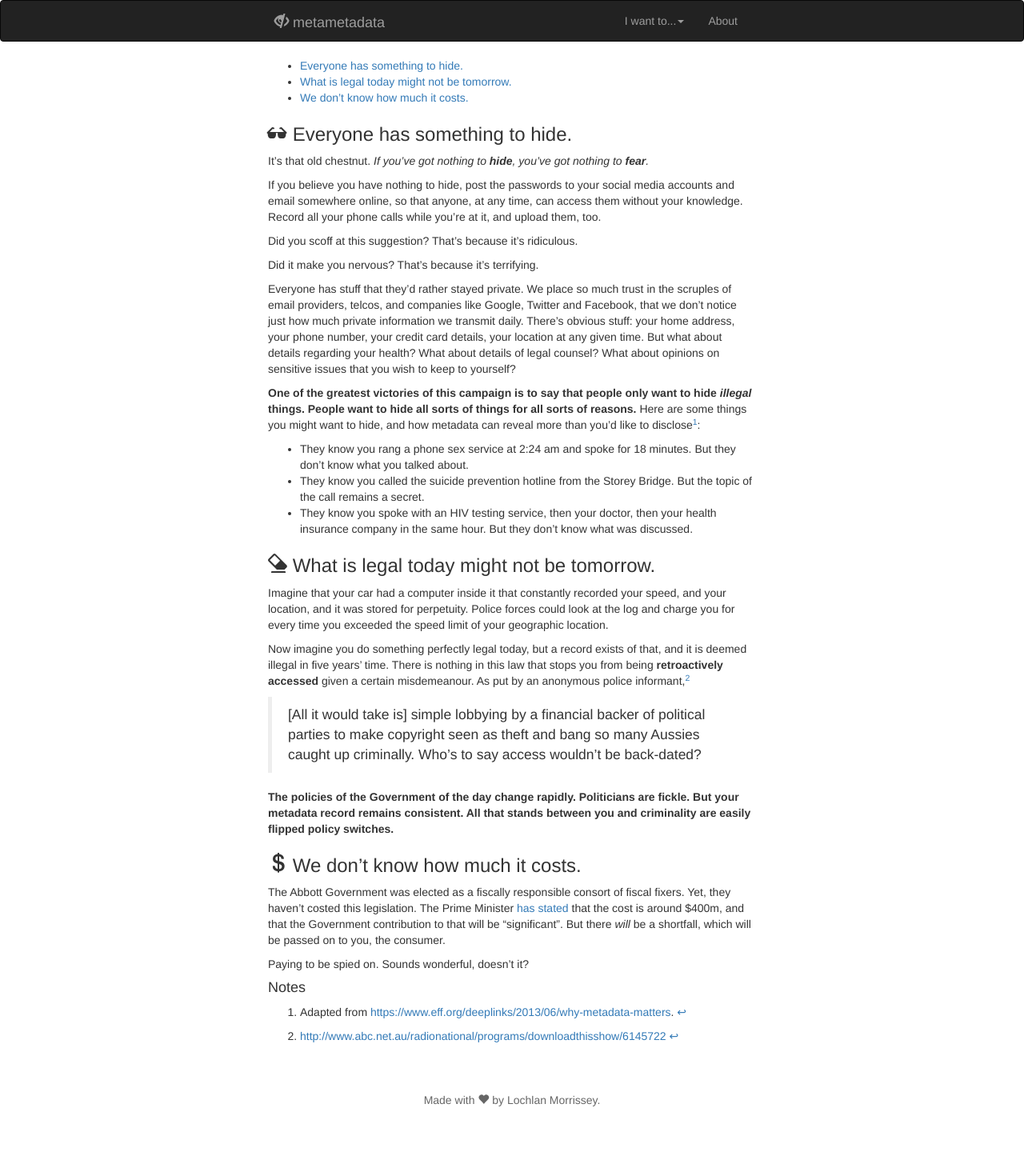
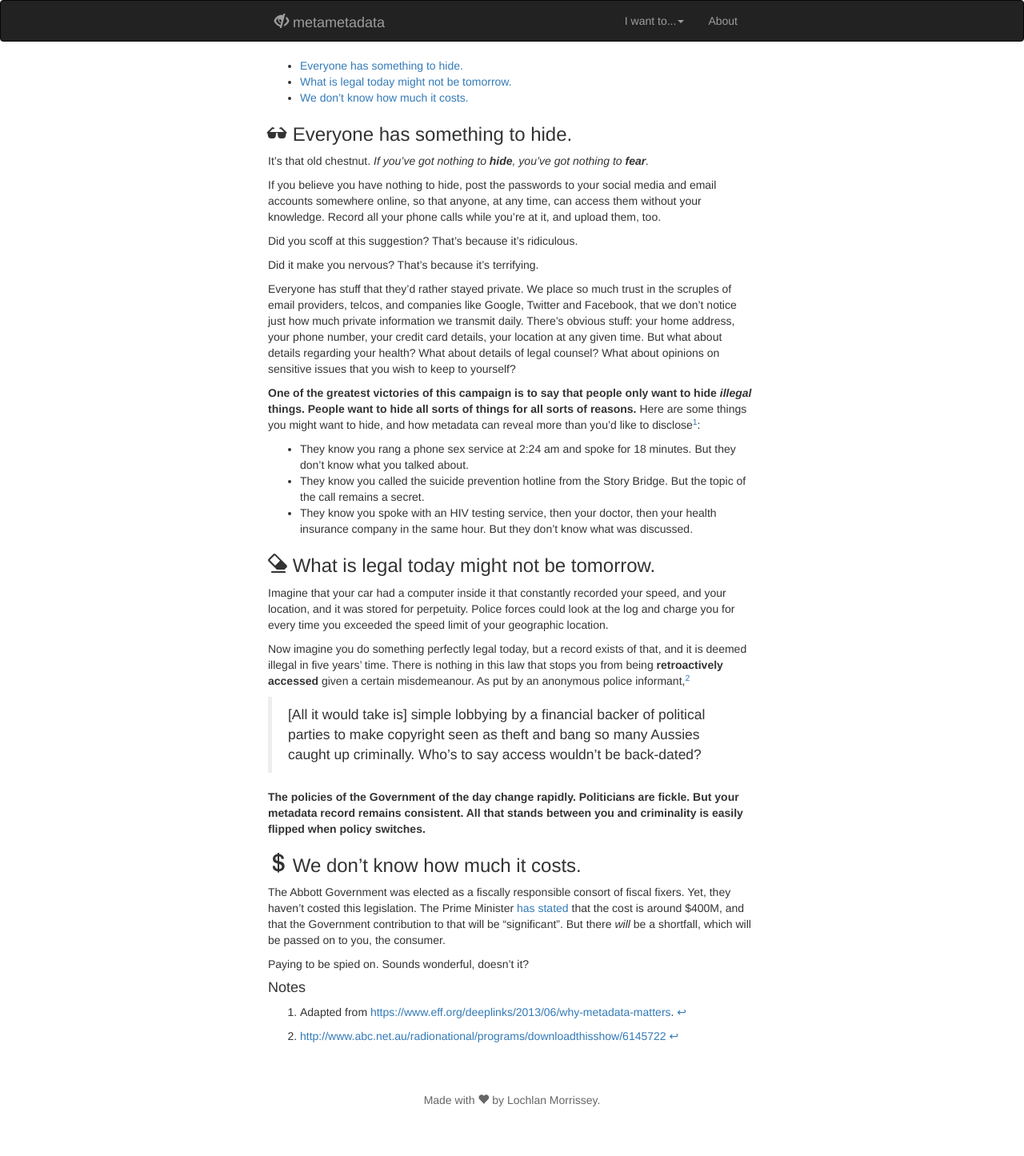
Before and after one commit to stragu/metametadata, a Jekyll site: the page built from care.md, in a window 1280 px wide. Shown: the whole page at 80% size. Built offline with Jekyll 4.4.1, drawn with Linux system fonts in a browser that asks for light colours; nearby versions of some CDN libraries.

Commit message:
typos, style
I like Wikipedia for style guidelines: https://en.wikipedia.org/wiki/Wikipedia:Manual_of_Style#Numbers
What about that police ref?

```diff
--- a/care.md
+++ b/care.md
@@ -11,7 +11,7 @@ permalink: /care/
 ### <span class="glyphicon glyphicon-sunglasses"></span> Everyone has something to hide. <a name="hide"></a>
 It's that old chestnut. _If you've got nothing to <strong>hide</strong>, you've got nothing to <strong>fear</strong>._
 
-If you believe you have nothing to hide, post the passwords to your social media accounts and email somewhere online, so that anyone,
+If you believe you have nothing to hide, post the passwords to your social media and email accounts somewhere online, so that anyone,
 at any time, can access them without your knowledge. Record all your phone calls while you're at it, and upload them, too.
 
 Did you scoff at this suggestion? That's because it's ridiculous.
@@ -29,7 +29,7 @@ all sorts of things for all sorts of reasons.__
 Here are some things you might want to hide, and how metadata can reveal more than you'd like to disclose[^eff]:
 
 - They know you rang a phone sex service at 2:24 am and spoke for 18 minutes. But they don't know what you talked about.
-- They know you called the suicide prevention hotline from the Storey Bridge. But the topic of the call remains a secret.
+- They know you called the suicide prevention hotline from the Story Bridge. But the topic of the call remains a secret.
 - They know you spoke with an HIV testing service, then your doctor, then your health insurance company in the same hour. But they don't know what was discussed.
 
 ### <span class="glyphicon glyphicon-erase"></span> What is legal today might not be tomorrow. <a name="legal"></a>
@@ -45,12 +45,12 @@ misdemeanour. As put by an anonymous police informant,[^police]
 theft and bang so many Aussies caught up criminally. Who's to say access wouldn't be back-dated?
 
 __The policies of the Government of the day change rapidly. Politicians are fickle. But your metadata record remains consistent.
-All that stands between you and criminality are easily flipped policy switches.__
+All that stands between you and criminality is easily flipped when policy switches.__
 
 ### <span class="glyphicon glyphicon-usd"></span> We don't know how much it costs. <a name="cost"></a>
 The Abbott Government was elected as a fiscally responsible consort of fiscal fixers. Yet, they haven't costed this legislation.
 The Prime Minister [has stated](http://www.abc.net.au/news/2015-02-18/data-retention-plan-could-cost-almost-400-million-a-year/6139078)
-that the cost is around $400m, and that the Government contribution to that will be "significant". But there _will_ be a shortfall,
+that the cost is around $400M, and that the Government contribution to that will be "significant". But there _will_ be a shortfall,
 which will be passed on to you, the consumer.
 
 Paying to be spied on. Sounds wonderful, doesn't it?
```
